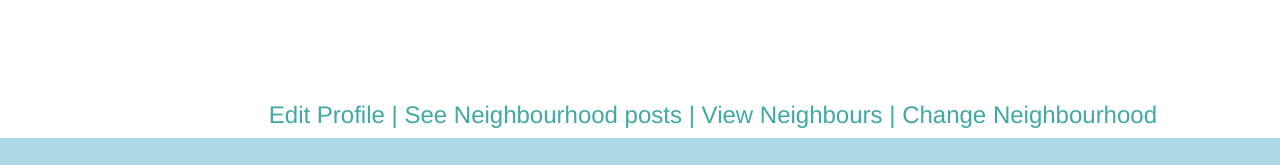
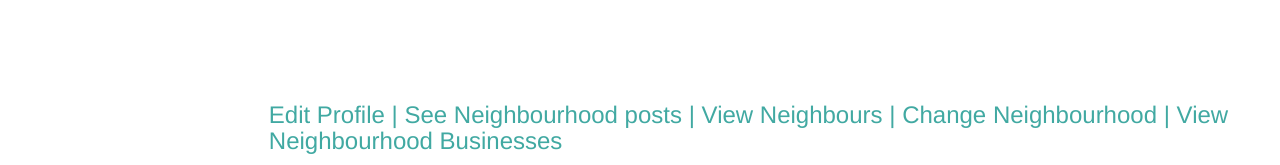
Before and after one commit to Kiptim54/Commune, a Django app: page / in a window 1280 px wide. Shown: the part 754-919 px from the top of the page. Before the commit the page ends 892 px from the top, so only its background shows below. Run offline with Django 3.2, Linux system fonts and the light colour scheme; a user stored in the database is signed in; some libraries are stand-ins or nearby versions.

Commit message:
add business page

```diff
--- a/commune/settings.py
+++ b/commune/settings.py
@@ -123,6 +123,9 @@ USE_TZ = True
 STATIC_URL = '/static/'
 MEDIA_URL = '/media/'
 MEDIA_ROOT = os.path.join(BASE_DIR, 'media')
+STATICFILES_DIRS = (
+  os.path.join(BASE_DIR, 'static/'),
+)
 
 
 EMAIL_BACKEND = 'django.core.mail.backends.console.EmailBackend'
--- a/communeapp/static/css/base.css
+++ b/communeapp/static/css/base.css
@@ -57,7 +57,7 @@ nav #bodynav{
 nav #brand{
     float:left;
     font-size:150%;
-
+    margin-bottom:3px;
 
 }
 .navoptions{
--- a/communeapp/templates/views/base.html
+++ b/communeapp/templates/views/base.html
@@ -15,6 +15,7 @@
     {% include 'navbar.html' %}
     {% block content %}
     {%endblock%}
+
     <script src="https://code.jquery.com/jquery-3.2.1.slim.min.js" integrity="sha384-KJ3o2DKtIkvYIK3UENzmM7KCkRr/rE9/Qpg6aAZGJwFDMVNA/GpGFF93hXpG5KkN" crossorigin="anonymous"></script>
     <script src="https://cdnjs.cloudflare.com/ajax/libs/popper.js/1.12.9/umd/popper.min.js" integrity="sha384-ApNbgh9B+Y1QKtv3Rn7W3mgPxhU9K/ScQsAP7hUibX39j7fakFPskvXusvfa0b4Q" crossorigin="anonymous"></script>
     <script src="https://maxcdn.bootstrapcdn.com/bootstrap/4.0.0/js/bootstrap.min.js" integrity="sha384-JZR6Spejh4U02d8jOt6vLEHfe/JQGiRRSQQxSfFWpi1MquVdAyjUar5+76PVCmYl" crossorigin="anonymous"></script>
--- a/communeapp/templates/watch/index.html
+++ b/communeapp/templates/watch/index.html
@@ -1,9 +1,10 @@
 {% extends 'watch/base.html' %}
 {% load bootstrap3 %}
+{% load static %}
 {% block content %}
 {% block styles %}
 {% bootstrap_css%}
-<link rel="stylesheet" href="static/css/base.css">
+<link rel="stylesheet" href="{% static 'css/base.css' %}">
 {% endblock %}
 
 <div class="container-fluid">
@@ -14,7 +15,7 @@
                 <img src="static/photos/finalcommune.png" class="img-repsonsive logo" alt="commnune logo">
             </div>
             <div class="navoptions">
-                <h3><a href="{% url 'createprofile'%}">Edit Profile</a> | <a href="#">See Neighbourhood posts</a> | <a href="#">View Neighbours</a> | <a href="{% url 'create_neighbourhood'%}">Change Neighbourhood</a> </h3>
+                <h3><a href="{% url 'createprofile'%}">Edit Profile</a> | <a href="{% url 'view_messages' %}">See Neighbourhood posts</a> | <a href="#">View Neighbours</a> | <a href="{% url 'create_neighbourhood'%}">Change Neighbourhood</a> |  <a href="{% url 'view_businesses'%}">View Neighbourhood Businesses</a> </h3>
             </div>
         </div>
     </div>
@@ -22,4 +23,3 @@
 
 
 {% endblock %}
-<a href="{% url ''%}"></a>
--- a/communeapp/urls.py
+++ b/communeapp/urls.py
@@ -12,6 +12,8 @@ urlpatterns = [
     url(r'business/$', views.create_business, name='create_business'),
     url(r'^message/$', views.send_message, name='send_message'),
     url(r'profile$', views.view_profile, name='view_profile'),
+    url(r'alerts/$', views.view_messages, name='view_messages'),
+    url(r'businesses/$', views.view_businesses, name='view_businesses'),
     url(r'^signup/$', views.signup, name='signup'),
     url(r'^account_activation_sent/$', views.account_activation_sent, name='account_activation_sent'),
     url(r'^activate/(?P<uidb64>[0-9A-Za-z_\-]+)/(?P<token>[0-9A-Za-z]{1,13}-[0-9A-Za-z]{1,20})/$',
--- a/communeapp/views.py
+++ b/communeapp/views.py
@@ -7,7 +7,7 @@ from .forms import SignUpForm, Creatprofileform, Createneighbourhood, BusinessFo
 from .tokens import account_activation_token
 from django.contrib.auth.models import User
 from django.contrib.auth import login, logout,authenticate
-from .models import Profile
+from .models import Profile, Message, Neighbourhood, Business
 from django.contrib.auth.decorators import login_required
 
 
@@ -22,13 +22,34 @@ def index_page(request):
     current_user=request.user
     allprofiles=Profile.objects.all()
     profile=Profile.objects.filter(user=current_user)
-    return render(request, 'watch/index.html' ,{"title":title, "profile":profile, "allprofiles":profile})
+    return render(request, 'watch/index.html' ,{"title":title, "profile":profile, "profile":allprofiles})
 
 def view_profile(request):
     title="Commune | Profile "
     current_user=request.user
     profile=Profile.objects.filter(user=current_user)
     return render(request, 'views/profile.html', {"profile":profile, "title":title })
+
+def view_messages(request):
+    title="Commune | Alerts "
+    current_user=request.user
+    neighbours=Profile.objects.get(user=current_user)
+    neighbourhood=neighbours.neighbourhood
+    message=Message.objects.filter(hood=neighbourhood)
+    print(neighbourhood)
+    return render(request, 'views/messages.html', {"title":title, "messages":message, "hood":neighbourhood})
+
+def view_businesses(request):
+    title="Commune | Business"
+    current_user=request.user
+    neighbours=Profile.objects.get(user=current_user)
+    neighbourhood=neighbours.neighbourhood
+    businesses=Business.objects.filter(neighbourhood=neighbourhood)
+    print(businesses)
+
+    return render(request, 'views/business.html', {"title":title, "hood":neighbourhood, "businesses":businesses})
+
+
 
 
 
```
Also changed, not shown: communeapp/templates/views/business.html (added, +20 -0 lines), communeapp/templates/views/messages.html (added, +20 -0 lines), db.sqlite3.
